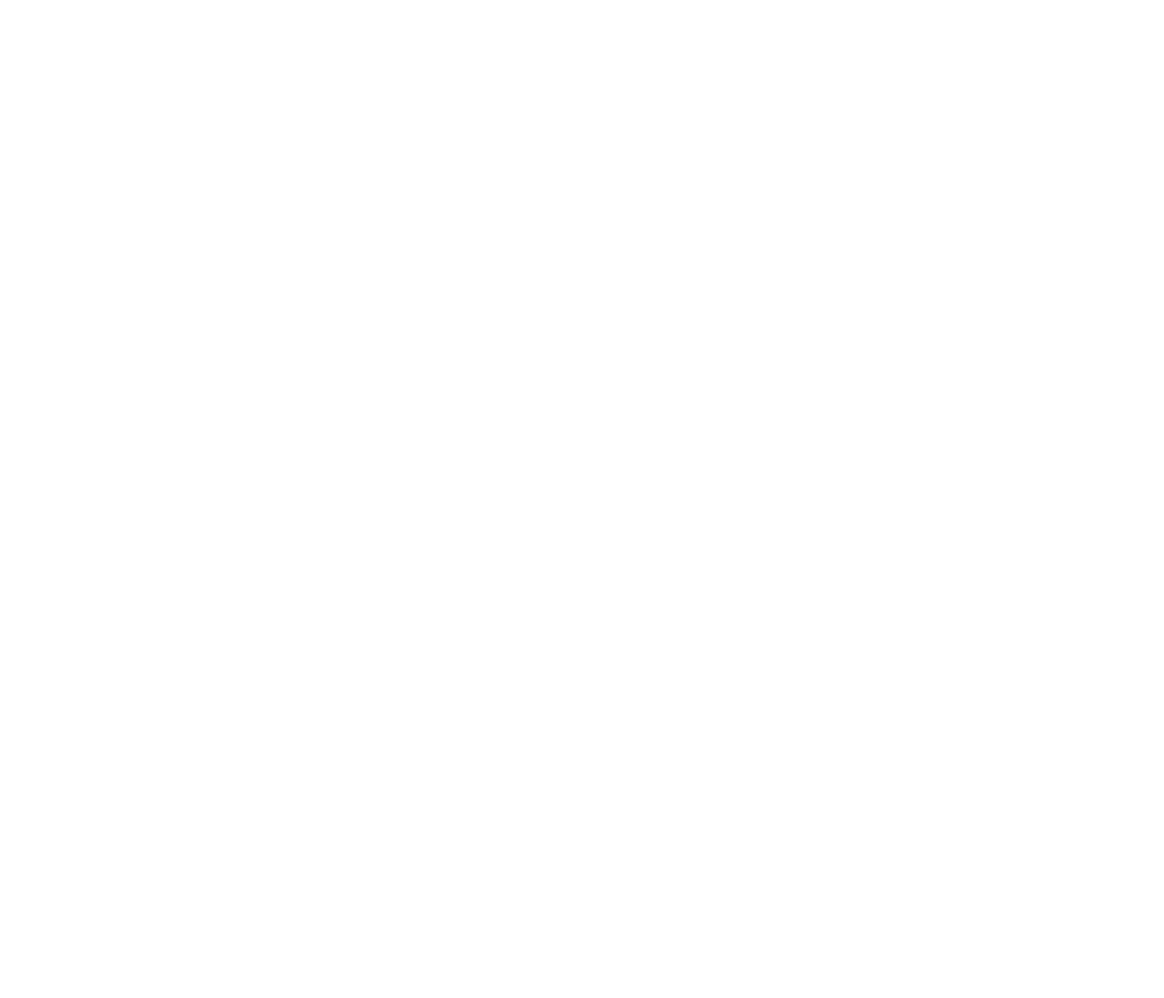
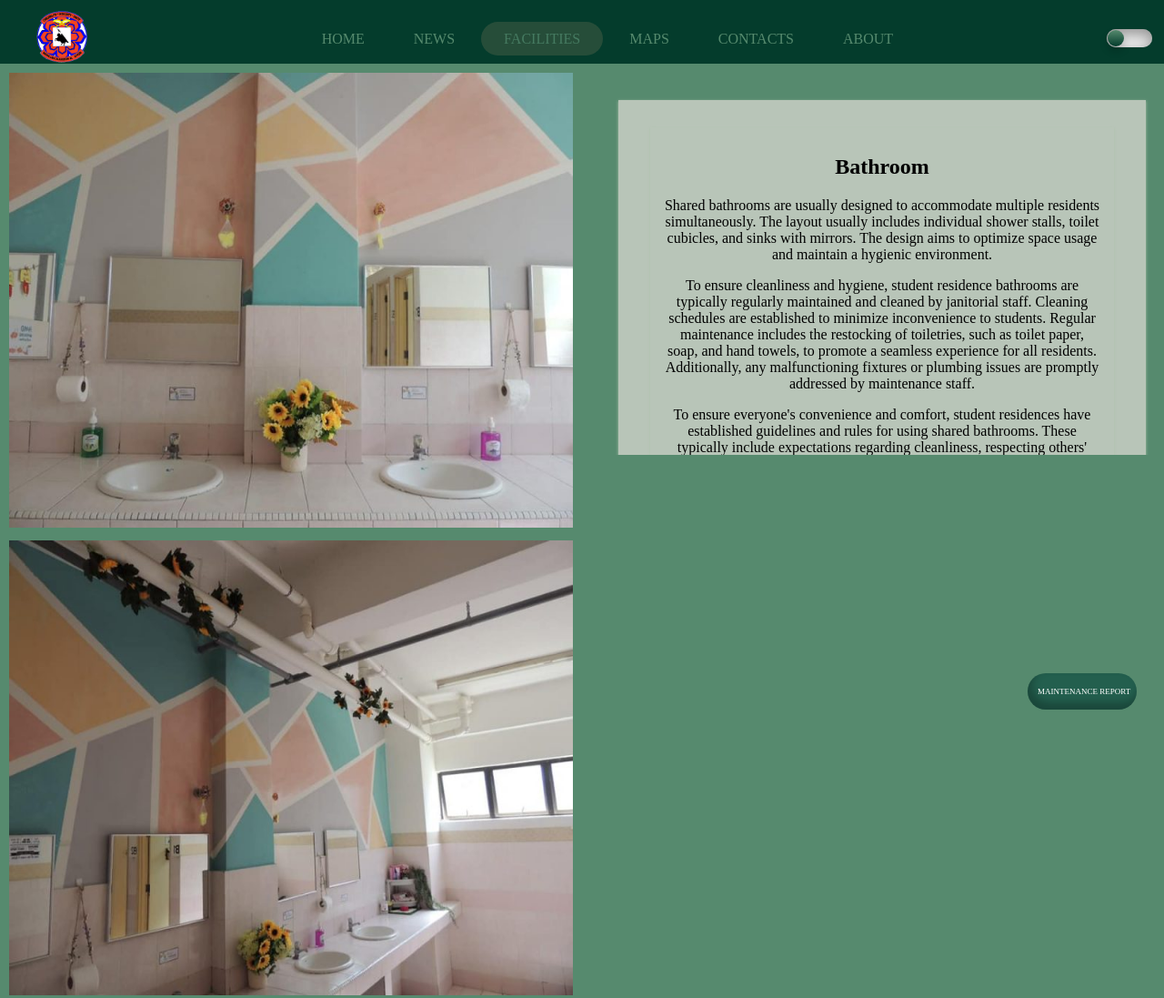
Before and after one commit to syamilu/WebTech-Project, a plain HTML site: page Facilities/facilities2.html in a window 1280 px wide. Shown: the top 1097 px of the page at 91% size. Before the commit the page ends 800 px from the top, so only its background shows below. Drawn offline with Linux system fonts and the light colour scheme.

Commit message:
facilities1, facilities2, facilities3

```diff
--- a/Facilities/facilities2.html
+++ b/Facilities/facilities2.html
@@ -0,0 +1,80 @@
+<!DOCTYPE html>
+<html lang="en">
+<head>
+  <meta charset="UTF-8">
+  <meta name="viewport" content="width=device-width, initial-scale=1.0">
+  <title>Facilities | Mahallah Salahuddin</title>
+
+  <link rel="stylesheet" href="style.css">
+  <link rel="stylesheet" href="facilitiestyle2.css">
+
+</head>
+<body>
+
+
+  <button onclick="" id="report-form" title="Maintenance Report">
+    <span>MAINTENANCE REPORT</span>
+  </button>
+
+  <div class="topnav">
+
+    <img id="logo" src="../logo-salahuddin.png" alt="logo" width="60" height="60">
+
+    <ul>
+      <li><a href="../index.html">HOME</a></li>
+      <li><a href="../news.html">NEWS</a></li>
+      <li><a class="active" href="../facilities.html">FACILITIES</a></li>
+      <li><a href="../maps.html">MAPS</a></li>
+      <li><a href="../contacts.html">CONTACTS</a></li>
+      <li><a href="../about.html">ABOUT</a></li>
+    </ul>
+
+    <div class="darkmode-toggle">
+      <input type="checkbox" id="darkmode-toggle"/>
+      <label for="darkmode-toggle"></label>
+    </div>
+
+  </div>
+
+
+
+
+
+
+
+
+<div class="container">
+  <div class="left">
+    <img src="bath1.jpg">
+    <img src="bath2.jpg">
+    <img src="laundry1.jpg">
+    <img src="laundry2.png">
+  </div>
+
+  <div class="right">
+    <div class="scroll">
+      <div class="box container">
+        <div class="box">
+
+          <h2>Bathroom</h2>
+          <p>Shared bathrooms are usually designed to accommodate multiple residents simultaneously. The layout usually includes individual shower stalls, toilet cubicles, and sinks with mirrors. The design aims to optimize space usage and maintain a hygienic environment.</p>
+          <p>To ensure cleanliness and hygiene, student residence bathrooms are typically regularly maintained and cleaned by janitorial staff. Cleaning schedules are established to minimize inconvenience to students. Regular maintenance includes the restocking of toiletries, such as toilet paper, soap, and hand towels, to promote a seamless experience for all residents. Additionally, any malfunctioning fixtures or plumbing issues are promptly addressed by maintenance staff.</p>
+          <p>To ensure everyone's convenience and comfort, student residences have established guidelines and rules for using shared bathrooms. These typically include expectations regarding cleanliness, respecting others' privacy, and adhering to designated time limits for using the facilities during peak hours.</p>
+          <h2>Laundry Room</h2>
+          <p>Many students' residences are equipped with well-maintained communal laundry rooms that offer a range of modern and efficient washers and dryers. These laundry facilities are often easily accessible, ensuring that students do not need to leave their residence or rely on external laundromats to keep up with their laundry needs.</p>
+          <p>One of the key advantages of laundry facilities in students' residences is their convenience. Since they are often located within the residence building or nearby, students can easily walk to the laundry room without the need to carry heavy loads of laundry across campus or search for off-campus alternatives. This saves time and energy, allowing students to complete their laundry quickly and efficiently.</p>
+          <p>Maintenance and cleanliness are also priorities when it comes to laundry facilities in students' residences. Housing management teams regularly inspect and clean the laundry rooms, ensuring that the equipment is in good working condition. They also address any issues promptly, such as malfunctioning machines or broken parts, to ensure that students can always rely on the facilities for their laundry needs.</p>
+
+
+
+
+        </div>
+
+      </div>
+
+    </div>
+
+  </div>
+
+</body>
+</html>
--- a/Facilities/facilitiestyle.css
+++ b/Facilities/facilitiestyle1.css
@@ -24,16 +24,26 @@
 
 
 
+  .box-container {
+    display: flex;
+    flex-direction: column;
+    justify-content: center;
+    align-items: center;
+}
+
+
   .box {
     background-color: #b8c5b8;
     padding: 20px;
-    margin-bottom: 20px;
+    margin: 20px;
+    max-width: 1500px;
     box-shadow: 0 1px 3px #aec2ab;
     padding-top: 10px;
     padding-right: 15px;
     padding-bottom: 10px;
     padding-left: 15px;
   }
+
 
   .gallery {
     display: flex;
--- a/Facilities/facilitiestyle2.css
+++ b/Facilities/facilitiestyle2.css
@@ -1,30 +1,46 @@
-body {
-    font-family: "Times New Roman", serif;
-    background-color: #fff;
+.container {
+  display: flex;
 }
 
-  h1 {
-    color: #1a8cff;
+.left {
+  flex: 1;
+  padding: 10px;
 }
 
-  section {
-    padding: 20px;
-    background-color: #f9f9f9;
-    border: 1px solid #ddd;
-    margin-bottom: 20px;
+.left img {
+  width: 100%;
+  height: 500px;
+  margin-bottom: 10px;
 }
 
-  img {
-    width: 200px;
-    border: 3px solid #1a8cff;
-    margin: 0 0 20px 20px;
-    float: right;
+.right {
+  flex: 1;
+  padding: 10px;
 }
 
-  @media (max-width: 500px) {
-    img {
-      float: none;
-      margin: 0 auto 20px;
-      display: block;
+.scroll {
+  height: 400px;
+  width: 100%;
+  overflow-y: scroll;
+  padding: 10px;
 }
+
+.box-container {
+  display: flex;
+  flex-direction: column;
+  justify-content: center;
+  align-items: center;
 }
+
+
+.box {
+  background-color: #b8c5b8;
+  padding: 20px;
+  margin: 20px;
+  max-width: 1500px;
+  box-shadow: 0 1px 3px #aec2ab;
+  padding-top: 10px;
+  padding-right: 15px;
+  padding-bottom: 10px;
+  padding-left: 15px;
+}
```
Also changed, not shown: Facilities/facilities1.html (+6 -2 lines), Facilities/facilities3.html (added, +163 -0 lines), Facilities/bath1.jpg (added), Facilities/bath2.jpg (added), Facilities/internet.png (added), Facilities/internet2.png (added), Facilities/laundry1.jpg (added), Facilities/laundry2.png (added), Facilities/room4.jpg (added), Facilities/room5.JPG (added), Facilities/room6.jpeg (added), Facilities/room7.jpg (added), Facilities/security.png (added), Facilities/security2.jpeg (added). Lines whose indentation alone changed are shown as unchanged.
